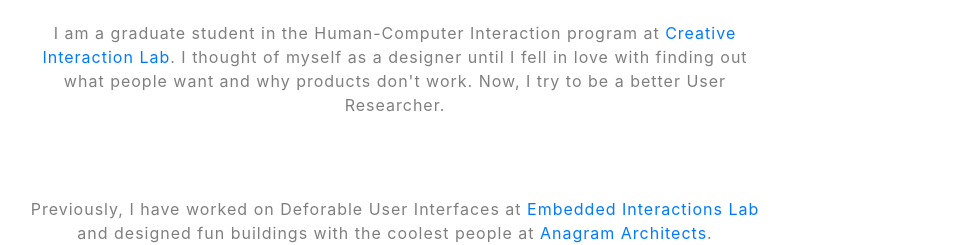
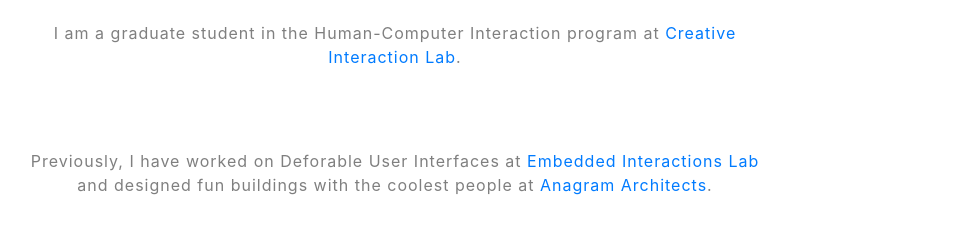
Before and after one commit to odditysingh/work, a website with bundled scripts: page index.html in a window 1280 px wide. Shown: the part 564-809 px from the top of the page, without its empty margins (245-1201 px from the left). Built offline with nearby package versions, Linux system fonts and the light colour scheme.

Commit message:
Update index.html

```diff
--- a/index.html
+++ b/index.html
@@ -56,7 +56,7 @@
             <img src="img/Face.jpg" class="img-fluid" alt="">
             <h1 class="text-black mb-4">Hello! I am Aditi</h1>
             <p class="text-black-50">
-              I am a graduate student in the Human-Computer Interaction program at <a href="http://cil.csit.carleton.ca/?">Creative Interaction Lab</a>. I thought of myself as a designer until I fell in love with finding out what people want and why products don't work. Now, I try to be a better User Researcher. </p>
+              I am a graduate student in the Human-Computer Interaction program at <a href="http://cil.csit.carleton.ca/?">Creative Interaction Lab</a>.</p>
               <p class="text-black-50">Previously, I have worked on Deforable User Interfaces at  <a href="http:http://embeddedinteractions.com/">Embedded Interactions Lab</a> and designed fun buildings with the coolest people at  <a href="http://anagramarchitects.com/?">Anagram Architects</a>.</p>
           </div>
         </div>
```
